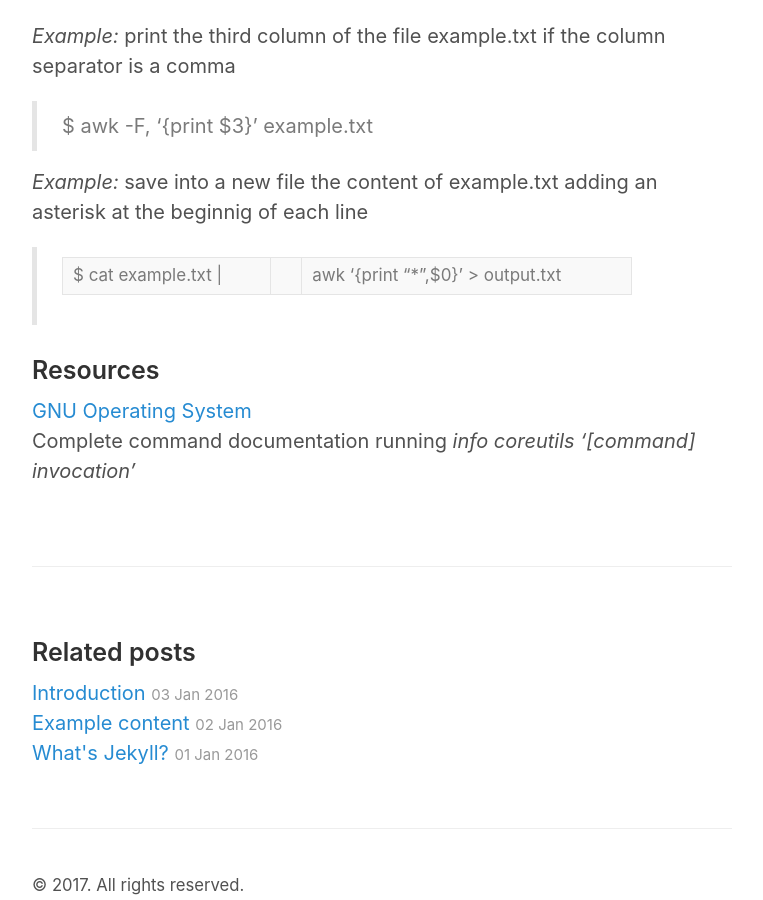
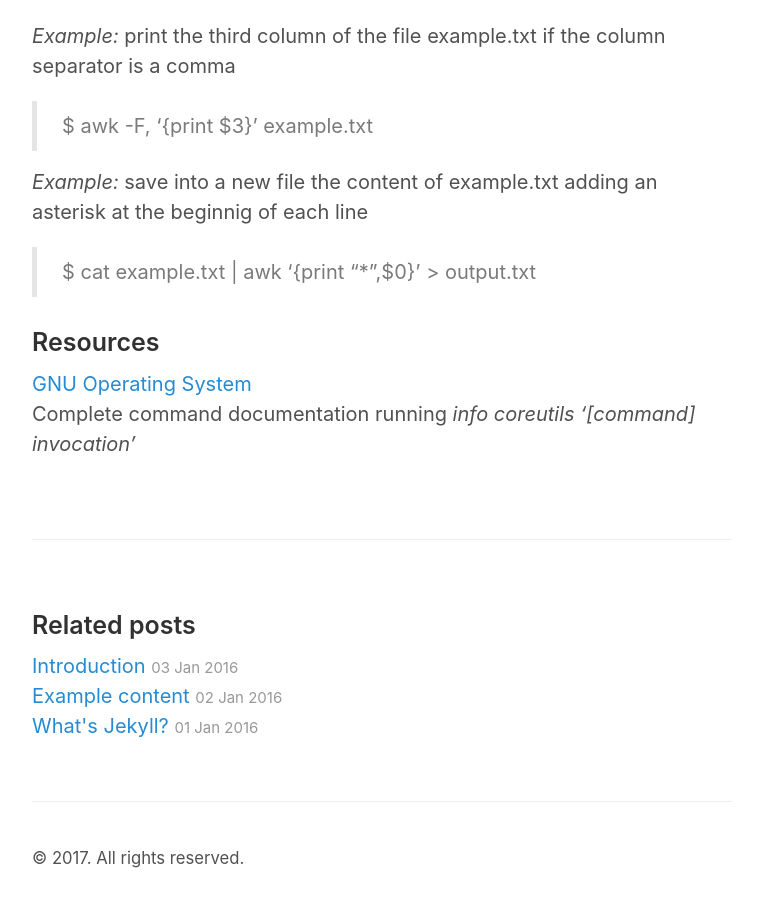
Before and after one commit to lautel/lautel.github.io, a Jekyll site: the page built from _posts/2017-05-02-linux-commands.md, in a window 1280 px wide and 900 px high, scrolled down 2504 px. Shown: the whole window, without its empty margins (258-1021 px from the left). Built offline with Jekyll 4.4.1, drawn with Linux system fonts in a browser that asks for light colours.

Commit message:
Fix edition issues

```diff
--- a/_posts/2017-05-02-linux-commands.md
+++ b/_posts/2017-05-02-linux-commands.md
@@ -48,7 +48,7 @@ In order to insert a line *at the end* of a document, switch to `echo` command.
 > $ awk -F, '{print $3}' example.txt
 
 *Example:* save into a new file the content of example.txt adding an asterisk at the beginnig of each line
-> $ cat example.txt \| || awk '{print "*",$0}' > output.txt
+> $ cat example.txt \| awk '{print "*",$0}' > output.txt
 
 
 ### Resources
```
